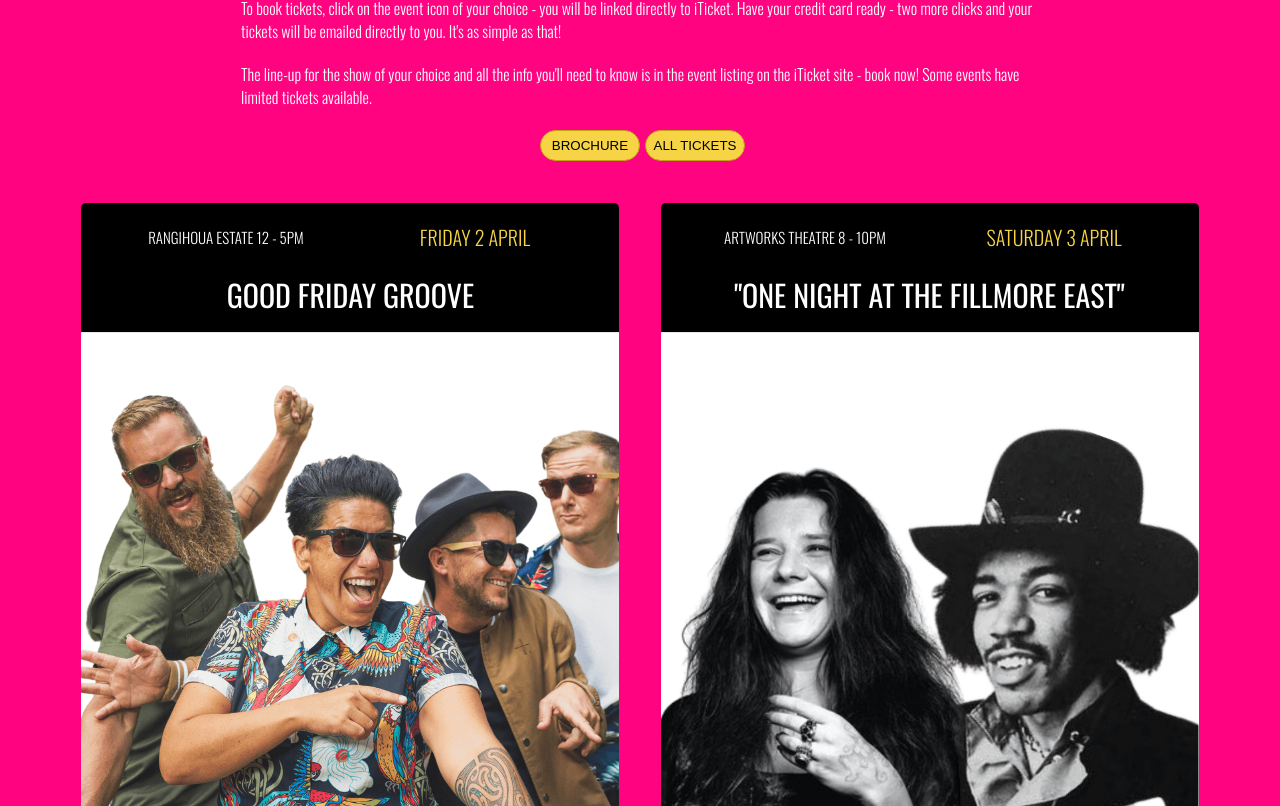
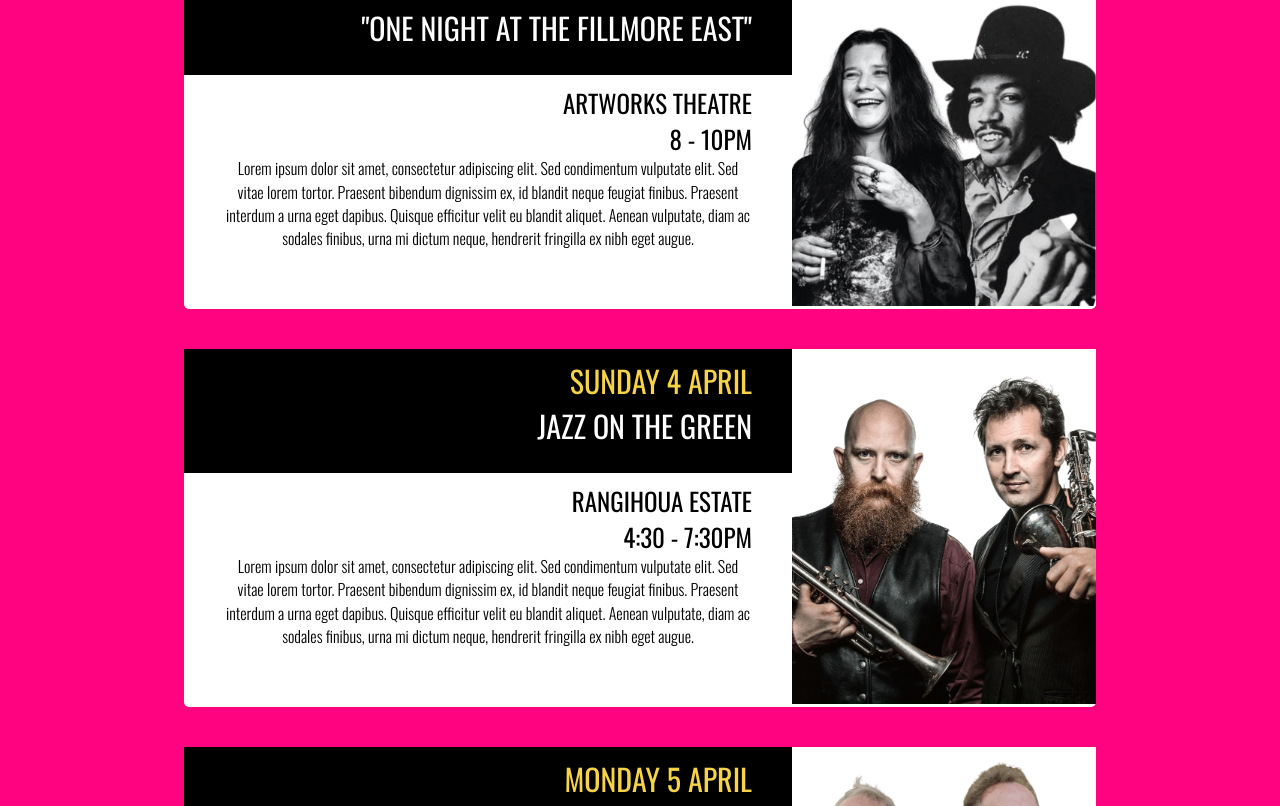
Before and after one commit to adamjq/waiheke-jazz-festival, a React (Create React App) app in the folder waihekejazzfestival/: page / in a window 1280 px wide. Shown: the part 1134-1940 px from the top of the page. Built offline with nearby package versions, Linux system fonts and the light colour scheme.

Commit message:
change boxes to horizontal event cards

```diff
--- a/waihekejazzfestival/public/css/main.css
+++ b/waihekejazzfestival/public/css/main.css
@@ -272,120 +272,61 @@ button:active {
 .section-events {
     padding-bottom: 8rem;
 }
-/*
+
 .event-box {
-    background-color: #000;
-    color: #F6D446;
+    background-color: #FFFFFF;
+    color: #000000;
     border-radius: 0.5rem;
-    width: 100%;
-    margin: 0 auto;
-    -webkit-box-shadow: 0 0.2rem 0.2rem #efefef;
-    box-shadow: 0 0.2rem 0.2rem #efefef;
-    text-align: center;
+    width: 80%;
+    margin: 2rem auto;
+    display: flex;
 }
 
-.event-box div:first-child {
-    border-top-left-radius: 0.5rem;
-    border-top-right-radius: 0.5rem;
+.event-details {
+    flex: 2;
 }
 
 .event-image {
-    border-top: 0.1rem solid #eaeaea;
-}
-
-.event-image img {
-    width: 100%;
-    border-top-left-radius: 0.5rem;
-    border-top-right-radius: 0.5rem;
-}
-
-.event-info {
-    padding: 2rem 2rem;
-}
-
-.event-details {
-    padding-bottom: 2rem;
-}
-
-.event-name {
-    text-transform: uppercase;
-    padding-bottom: .5rem;
-    font-weight: 400;
-}
-
-.event-location {
-    text-transform: uppercase;
-} */
-
-.event-box {
-    background-color: #000;
-    color: #FFFFFF;
-    border-radius: 0.5rem;
-    width: 100%;
-    margin: 0 auto;
-    text-align: center;
-    text-transform: uppercase;
-}
-
-.event-box div:first-child {
-    border-top-left-radius: 0.5rem;
-    border-top-right-radius: 0.5rem;
-}
-
-.event-image {
-    border-top: 0.1rem solid #eaeaea;
+    flex: 1;
 }
 
 .event-image img {
     width: 100%;
 }
 
-.event-artists {
-    padding: 2rem;
+.event-heading {
+    background-color: #000000;
+    color: #FFFFFF;
+    text-align: right;
+    padding: 1rem 4rem;
+    text-transform: uppercase;
 }
 
-.event-artists p {
-    font-size: 2rem;
+.event-heading .event-date p {
+    font-size: 3rem;
+    font-weight: 400;
+    color: #F6D446;
+}
+
+.event-heading .event-name {
+    font-size: 3rem;
     font-weight: 400;
 }
 
-.event-details {
-    padding: 2rem;
-    margin: 0 auto;
-    display: -webkit-flex; /* Safari */
-    display: flex; /* Standard syntax */
-    width: 100%;
+.event-info {
+    padding: 1rem 4rem;
 }
 
-.event-time {
-    width: 50%;
-    margin: 0px;
-    display: flex;
-    justify-content: center; /* align horizontal */
-    align-items: center; /* align vertical */
+.event-location p, .event-time p {
+    font-size: 2.5rem;
+    font-weight: 400;
+    text-align: right;
+    text-transform: uppercase;
 }
 
-.event-date {
-    color: #F6D446;
-    width: 50%;
-    margin: 0px;
-    display: flex;
-    justify-content: center; /* align horizontal */
-    align-items: center; /* align vertical */
-}
-
-.event-time p {
-    font-size: 1.5rem;
-}
-
-.event-date p {
-    font-size: 2rem;
-}
-
-.event-name {
-    font-size: 3rem;
-    font-weight: 400;
-    padding: 0 2rem;
+.event-description {
+    font-size: 1.4rem;
+    text-align: center;
 }
 
 /* ----------------------------------------------- */
--- a/waihekejazzfestival/src/App.js
+++ b/waihekejazzfestival/src/App.js
@@ -11,7 +11,7 @@ const App = () => {
     return (
         <div className="App">
             <Header />
-            <LineupSection />
+            {/* <LineupSection /> */}
             <EventSection />
             <ArtistSection />
             <SponsorSection />
--- a/waihekejazzfestival/src/components/EventCard.js
+++ b/waihekejazzfestival/src/components/EventCard.js
@@ -34,35 +34,33 @@ const BASE_PATH = "./img/events/"
 
 const EventCard = (props) => {
     return (
-        <div className="col span-1-of-2 box">
-            <a href={props.link} target="_blank" rel="noopener noreferrer">
+        <div className="row">
+            <a href={props.link}>
             <div className="event-box">
                 <div className="event-details">
-                    <div className="event-time">
-                        <p>{props.location} {props.time}</p>
+                    <div className="event-heading">
+                        <div className="event-date">
+                            <p>{props.date}</p>
+                        </div>
+                        <h4 className="event-name">{props.name}</h4>
                     </div>
-                    <div className="event-date">
-                        <p>{props.date}</p>
+
+                    <div className="event-info">
+                        <div className="event-location">
+                            <p>{props.location}</p>
+                        </div>
+                        <div className="event-time">
+                            <p>{props.time}</p>
+                        </div>
+                        <div className="event-description">
+                            <p>{props.description}</p>
+                        </div>
                     </div>
                 </div>
-
-                <h4 className="event-name">{props.name}</h4>
 
                 <div className="event-image">
                     <img src={BASE_PATH + props.image} alt={props.alt}/>
                 </div>
-
-                <div className="event-artists">
-                    <p>{props.artists}</p>
-                </div>
-
-                    {/* <div className="event-ticket-button">
-                        <button type="button" className="btn-tickets">
-                            <a href={props.link} target="_blank" rel="noopener noreferrer">
-                            Buy Tickets
-                            </a>
-                        </button>
-                    </div> */}
             </div>
             </a>
         </div>
--- a/waihekejazzfestival/src/components/EventSection.js
+++ b/waihekejazzfestival/src/components/EventSection.js
@@ -1,6 +1,8 @@
 import React from 'react';
 
 import EventCard from "./EventCard"
+
+const loremText = "Lorem ipsum dolor sit amet, consectetur adipiscing elit. Sed condimentum vulputate elit. Sed vitae lorem tortor. Praesent bibendum dignissim ex, id blandit neque feugiat finibus. Praesent interdum a urna eget dapibus. Quisque efficitur velit eu blandit aliquet. Aenean vulputate, diam ac sodales finibus, urna mi dictum neque, hendrerit fringilla ex nibh eget augue."
 
 const EventSection = () => {
     return (
@@ -15,7 +17,7 @@ const EventSection = () => {
                     The line-up for the show of your choice and all the info you'll need to know is in the event listing on the iTicket site -
                     book now! Some events have limited tickets available.
                 </p>
-                <div>
+                {/* <div>
                     <div className="button-links">
                         <p className="long-copy">
                             <button type="button" className="btn-brochure">
@@ -24,60 +26,56 @@ const EventSection = () => {
                                 </a>
                             </button>
                             <button type="button" className="btn-brochure">
-                                <a  href="https://www.iticket.co.nz/events/2021/apr" target="_blank" rel="noopener noreferrer">
+                                <a  href="https://www.iticket.co.nz/go-to/waiheke-jazz-festival-2021" target="_blank" rel="noopener noreferrer">
                                 All Tickets
                                 </a>
                             </button>
                         </p>
                     </div>
-                </div>
+                </div> */}
             </div>
 
-            <div className="row">
             <EventCard
-                    link="https://www.iticket.co.nz/events/2021/apr"
+                link="http://www.iticket.co.nz/events/2021/apr/wijf-friday-groove"
                 image="GoodFridayGrove.png"
                 alt="Good Friday Groove"
                 name="Good Friday Groove"
                 date="Friday 2 April"
                 time="12 - 5pm"
                 location="Rangihoua Estate"
-                    artists={["The Eastern | Radio Rebelde", <br/>, "White Chapel Jak", <br/>, "Gypsy Kings Tribute Band"]}
+                description={loremText}
             />
             <EventCard
-                    link="https://www.iticket.co.nz/events/2021/apr"
+                link="https://www.iticket.co.nz/events/2021/apr/wijf-fillmore-east"
                 image="FillmoreEast.png"
                 alt='"One Night At The Fillmore East"'
                 name='"One Night At The Fillmore East"'
                 date="Saturday 3 April"
                 time="8 - 10pm"
                 location="Artworks Theatre"
-                    artists={["Joplin, Hendrix, and Many More", <br/>, "Featuring Aaron Carpenter | Solomon Cole", <br/>, "Alastair Riddell | Meredith Bean"]}
+                description={loremText}
             />
-            </div>
 
-            <div className="row">
             <EventCard
-                    link="https://www.iticket.co.nz/events/2021/apr"
+                link="https://www.iticket.co.nz/events/2021/apr/wijf-sundowner"
                 image="JazzOnTheGreen.png"
                 alt="Jazz On The Green"
                 name="Jazz On The Green"
                 date="Sunday 4 April"
                 time="4:30 - 7:30pm"
                 location="Rangihoua Estate"
-                    artists={["The Eastern | Hopetoun Brown", <br/>, "Chelsea Prastitti | JT & The Saxman", <br/>, "& Many More..."]}
+                description={loremText}
             />
             <EventCard
-                    link="https://www.iticket.co.nz/events/2021/apr"
+                link="https://www.iticket.co.nz/events/2021/apr/wijf-long-lunch"
                 image="JazzLongLunch.png"
                 alt="Jazz Long Lunch"
                 name="Jazz Long Lunch"
                 date="Monday 5 April"
                 time="1 - 4pm"
                 location="Batch Winery"
-                    artists={["Nairobi Trio", <br/>, "With guest appearances from", <br/>, "The Eastern & Hopetoun Brown"]}
+                description={loremText}
             />
-            </div>
 
         </section>
     );
--- a/waihekejazzfestival/src/components/Header.js
+++ b/waihekejazzfestival/src/components/Header.js
@@ -9,9 +9,9 @@ const Header = () => {
             <NavBar/>
 
             <div className="hero-text-box">
-                {/* <h2 className="heading-text-presents">
-                    Waiheke Jazz Festival Presents
-                </h2> */}
+                <h2 className="heading-text-presents">
+                    Waiheke International Jazz Festival Presents
+                </h2>
                 <h1 className="heading-text-main-title">
                     Waiheke Jazz
                 </h1>
--- a/waihekejazzfestival/src/components/NavBar.js
+++ b/waihekejazzfestival/src/components/NavBar.js
@@ -5,8 +5,8 @@ const NavBar = () => {
         <nav>
             <div className="row">
                 <ul className="main-nav">
-                    <li><a href="https://www.iticket.co.nz/go-to/waiheke-jazz-2020" target="_blank" rel="noopener noreferrer">Tickets</a></li>
-                    <li><a href="#lineup">Lineup</a></li>
+                    <li><a href="https://www.iticket.co.nz/go-to/waiheke-jazz-festival-2021" target="_blank" rel="noopener noreferrer">Tickets</a></li>
+                    {/* <li><a href="#lineup">Lineup</a></li> */}
                     <li><a href="#events">Events</a></li>
                     <li><a href="#artists">Artists</a></li>
                     <li><a href="#sponsors">Sponsors</a></li>
```
Lines whose indentation alone changed are shown as unchanged.
